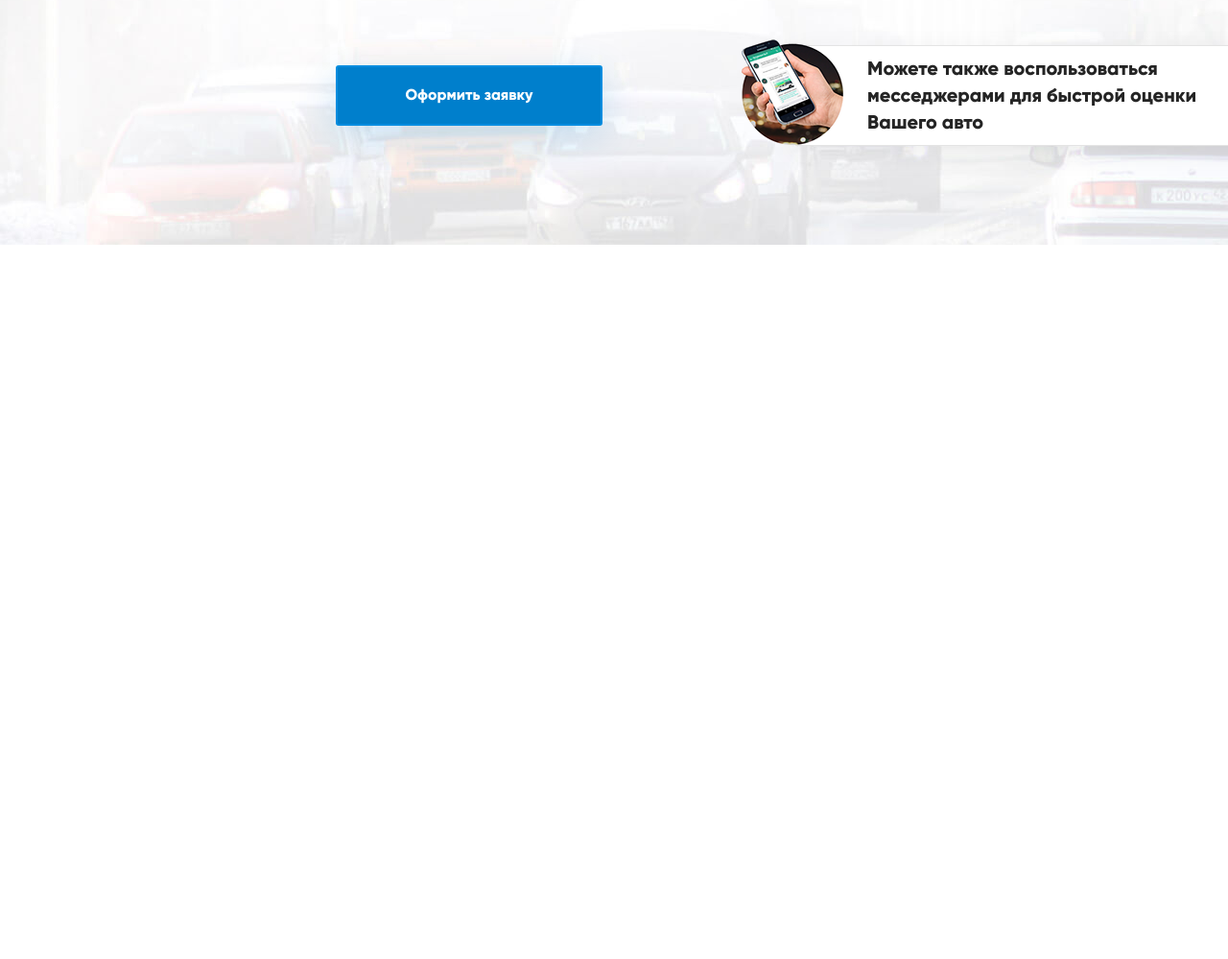
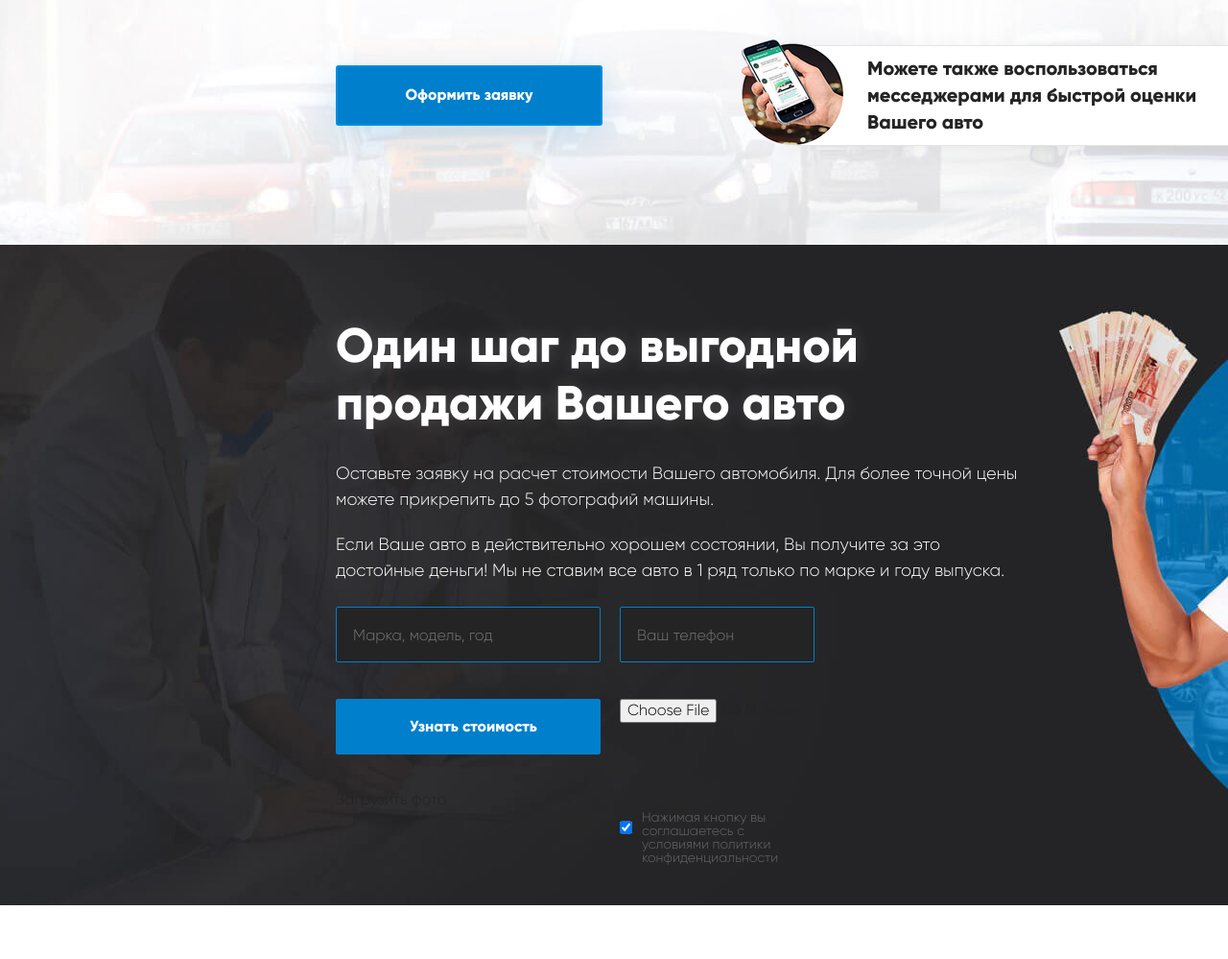
Before and after one commit to Sargeliu/car-buyback, a plain HTML site: page src/index.html in a window 1280 px wide. Shown: the part 6676-7675 px from the top of the page at 96% size. Before the commit the page ends 6931 px from the top, so only its background shows below. Drawn offline with nearby package versions, Linux system fonts and the light colour scheme.

Commit message:
add sale

```diff
--- a/src/css/style.css
+++ b/src/css/style.css
@@ -68,7 +68,6 @@ a {
 	width: 1940px;
 	margin: 0 auto;
 	background: url("../img/promo/bl1-3.jpg") no-repeat;
-
 }
 
 .promo .subheader {
@@ -143,7 +142,6 @@ a {
     font-family: 'Gilroy';
     font-weight: 800;
     margin-top: 11px;
-
 }
 
 .promo .promo-main .main-car {
@@ -152,35 +150,41 @@ a {
     right: -326px;
 }
 
-.promo .promo-main .form {
+.promo .promo-main .form,
+.sale .sale-main .form {
 	margin-top: 24px;
     width: 517px;
     height: 235px;
 }
 
-.promo .promo-main .form .width-276 {
+.promo .promo-main .form .width-276,
+.sale .sale-main .form .width-276 {
     width: 276px;
     height: 58px;
 }
 
-.promo .promo-main .form .width-203 {
+.promo .promo-main .form .width-203,
+.sale .sale-main .form .width-203 {
     width: 203px;
     height: 58px;
 }
 
-.promo .promo-main .form .form-hover:hover {
+.promo .promo-main .form .form-hover:hover,
+.sale .sale-main .form .form-hover:hover {
     background-color: #fff;
     color: #242424;
 }
 
-.promo .promo-main .form #form {
+.promo .promo-main .form #form,
+.sale .sale-main .form #form {
     display: grid;
     grid-template-columns: 276px 203px;
     grid-template-rows: repeat(2, 1fr 1fr);
     gap: 20px;
 }
 
-.promo .promo-main .form .form-blue {
+.promo .promo-main .form .form-blue,
+.sale .sale-main .form .form-blue {
     background-color: #007FCC;
     font-family: "Gilroy";
     font-weight: 800;
@@ -188,11 +192,13 @@ a {
     transition: 0.3s all;
 }
 
-.promo .promo-main .form .form-blue:hover {
+.promo .promo-main .form .form-blue:hover,
+.sale .sale-main .form .form-blue:hover {
     background-color: #068DDF;
 }
 
-.promo .promo-main input:last-child {
+.promo .promo-main input:last-child,
+.sale .sale-main input:last-child {
     border-style: solid;
     border-width: 1px;
     border-color: #007FCC;
@@ -207,11 +213,13 @@ a {
     padding: 6px 6px 6px 17px;
 }
 
-.promo .promo-main .form .checked {
+.promo .promo-main .form .checked,
+.sale .sale-main .form .checked {
     display: flex;
 }
 
-.promo .promo-main .form .checked p {
+.promo .promo-main .form .checked p,
+.sale .sale-main .form .checked p {
     border-width: 0px;
     text-align: left;
     font-size: 14px;
@@ -1075,3 +1083,33 @@ a {
     display: inline-block;
     margin-left: 10px;
 }
+
+.sale .sale-img {
+    padding-top: 75px;
+	min-height: 790px;
+	width: 1940px;
+	margin: 0 auto;
+	background: url("../img/sale/bl7.jpg") no-repeat;
+}
+
+.sale .sale-main h2 {
+    width: 741px;
+    text-shadow: 0px 0px 17px rgba(255,255,255,0.17);
+    line-height: 60px;
+    font-size: 50px;
+    text-align: left;
+    color: #FFFFFF;
+    font-family: 'Gilroy';
+    font-weight: 800;
+    margin-bottom: 30px;
+}
+
+.sale .sale-main p {
+    width: 713px;
+    line-height: 27px;
+    font-size: 18px;
+    color: #FFFFFF;
+    font-family: 'Gilroy';
+    font-weight: 300;
+    margin-top: 20px;
+}
--- a/src/index.html
+++ b/src/index.html
@@ -566,5 +566,37 @@
 			</div>
 		</div>
 	</section>
+	<section class="sale">
+		<div class="sale-img">
+			<div class="container">
+				<div class="sale-main">
+					<h2>Один шаг до выгодной продажи Вашего авто</h2>
+					<p>Оставьте заявку на расчет стоимости Вашего автомобиля. Для более точной цены можете прикрепить до 5 фотографий машины.</p>
+					<p>Если Ваше авто в действительно хорошем состоянии, Вы получите за это достойные деньги! Мы не ставим все авто в 1 ряд только по марке и году выпуска.</p>
+						<div class="form">
+							<form id="form" action="#" method="post" enctype="multipart/form-data">
+								<label>
+									<input type="text" class="width-276 form-hover" name="brand-model-year" id="brand-model-year"
+										placeholder="Марка, модель, год" required>
+								</label>
+								<label>
+									<input type="tel" class="width-203 form-hover" name="phone" id="phone" placeholder="Ваш телефон"
+										pattern="[0-9]{1}-[0-9]{3}-[0-9]{3}-[0-9]{2}-[0-9]{2}" required>
+								</label>
+								<label>
+									<input type="submit" class="width-276 form-blue" value="Узнать стоимость">
+								</label>
+								<input type="file" class="inputfile" name="file" id="file">
+								<label for="file" class="width-203">Загрузить фото</label>
+								<label for="checked" class="checked">
+									<input type="checkbox" name="checked" id="checked" checked>
+									<p>Нажимая кнопку вы соглашаетесь с условиями политики конфиденциальности</p>
+								</label>
+							</form>
+						</div>
+				</div>
+		</div>
+		</div>
+	</section>
 </body>
 </html>
```
Also changed, not shown: src/img/sale/bl7.jpg (added).
